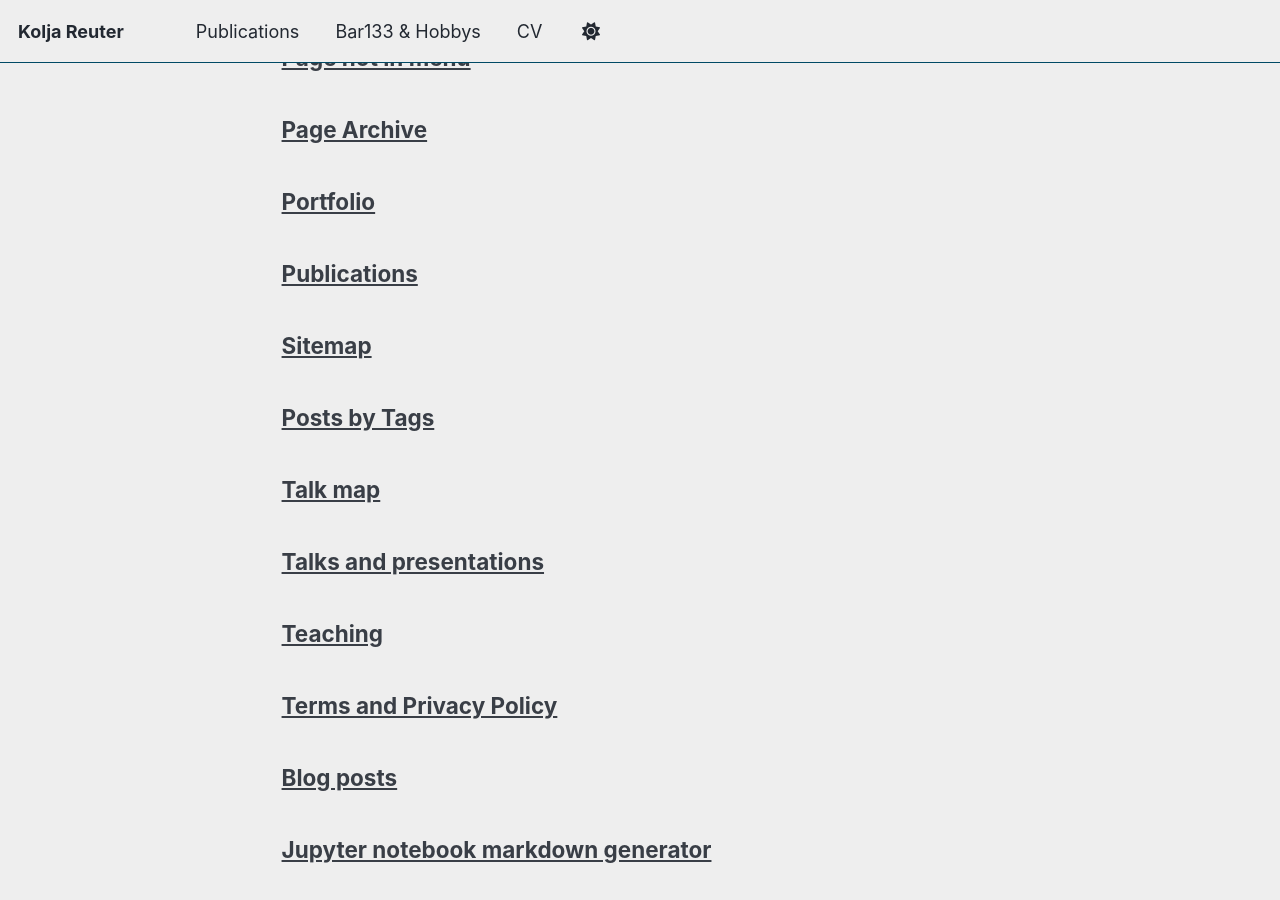
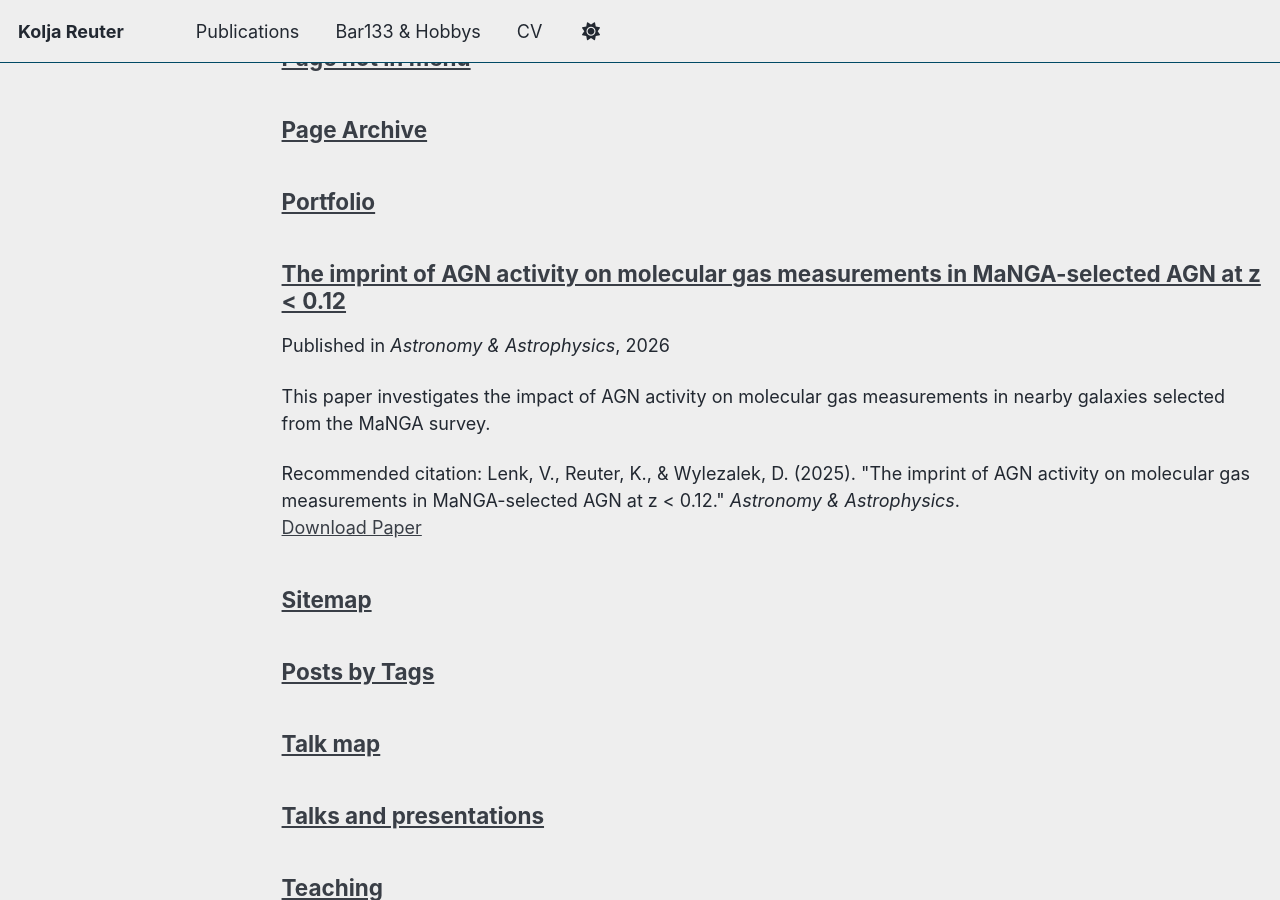
Before and after one commit to koljareuter/Website, a Jekyll site: the page built from _pages/page-archive.html, in a window 1280 px wide and 900 px high, scrolled down 704 px. Built offline with Jekyll 4.4.1, drawn with Linux system fonts in a browser that asks for light colours; a script that is not in the unit is left out.

Commit message:
Update publications.html

```diff
--- a/_pages/publications.html
+++ b/_pages/publications.html
@@ -1,33 +1,17 @@
 ---
-layout: archive
-title: "Publications"
-permalink: /publications/
-author_profile: true
+title: "The imprint of AGN activity on molecular gas measurements in MaNGA-selected AGN at z < 0.12"
+collection: publications
+category: manuscripts
+permalink: in progress
+excerpt: 'This paper investigates the impact of AGN activity on molecular gas measurements in nearby galaxies selected from the MaNGA survey.'
+date: 2026-01-01
+venue: 'Astronomy & Astrophysics'
+paperurl: 'http://yourusername.github.io/files/manga-agn-2025.pdf'
+citation: 'Lenk, V., Reuter, K., & Wylezalek, D. (2025). &quot;The imprint of AGN activity on molecular gas measurements in MaNGA-selected AGN at z < 0.12.&quot; <i>Astronomy & Astrophysics</i>.'
 ---
 
-{% if site.author.googlescholar %}
-  <div class="wordwrap">You can also find my articles on <a href="{{site.author.googlescholar}}">my Google Scholar profile</a>.</div>
-{% endif %}
+This paper examines the relationship between active galactic nucleus (AGN) activity and molecular gas properties in low-redshift galaxies from the MaNGA survey.
 
-{% include base_path %}
+[Download paper here](http://yourusername.github.io/files/manga-agn-2025.pdf)
 
-<!-- New style rendering if publication categories are defined -->
-{% if site.publication_category %}
-  {% for category in site.publication_category  %}
-    {% assign title_shown = false %}
-    {% for post in site.publications reversed %}
-      {% if post.category != category[0] %}
-        {% continue %}
-      {% endif %}
-      {% unless title_shown %}
-        <h2>{{ category[1].title }}</h2><hr />
-        {% assign title_shown = true %}
-      {% endunless %}
-      {% include archive-single.html %}
-    {% endfor %}
-  {% endfor %}
-{% else %}
-  {% for post in site.publications reversed %}
-    {% include archive-single.html %}
-  {% endfor %}
-{% endif %}
+Recommended citation: Lenk, V., Reuter, K., & Wylezalek, D. (2025). "The imprint of AGN activity on molecular gas measurements in MaNGA-selected AGN at z < 0.12." <i>Astronomy & Astrophysics</i>.
```
